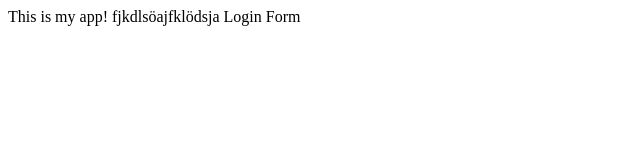
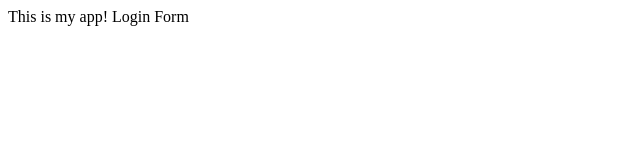
Before and after one commit to steffen-willeweit/myappsample, a plain HTML site: page index.html in a window 1280 px wide. Shown: the whole page, without its empty margins (0-640 px from the left). Drawn offline with Linux system fonts and the light colour scheme.

Commit message:
Undoing Kevins mistakes

```diff
--- a/index.html
+++ b/index.html
@@ -3,7 +3,7 @@
         <title>May App</title>
     </head>
     <body>
-        This is my app! fjkdlsöajfklödsja
+        This is my app!
         Login Form
     </body>
 </html>
```
